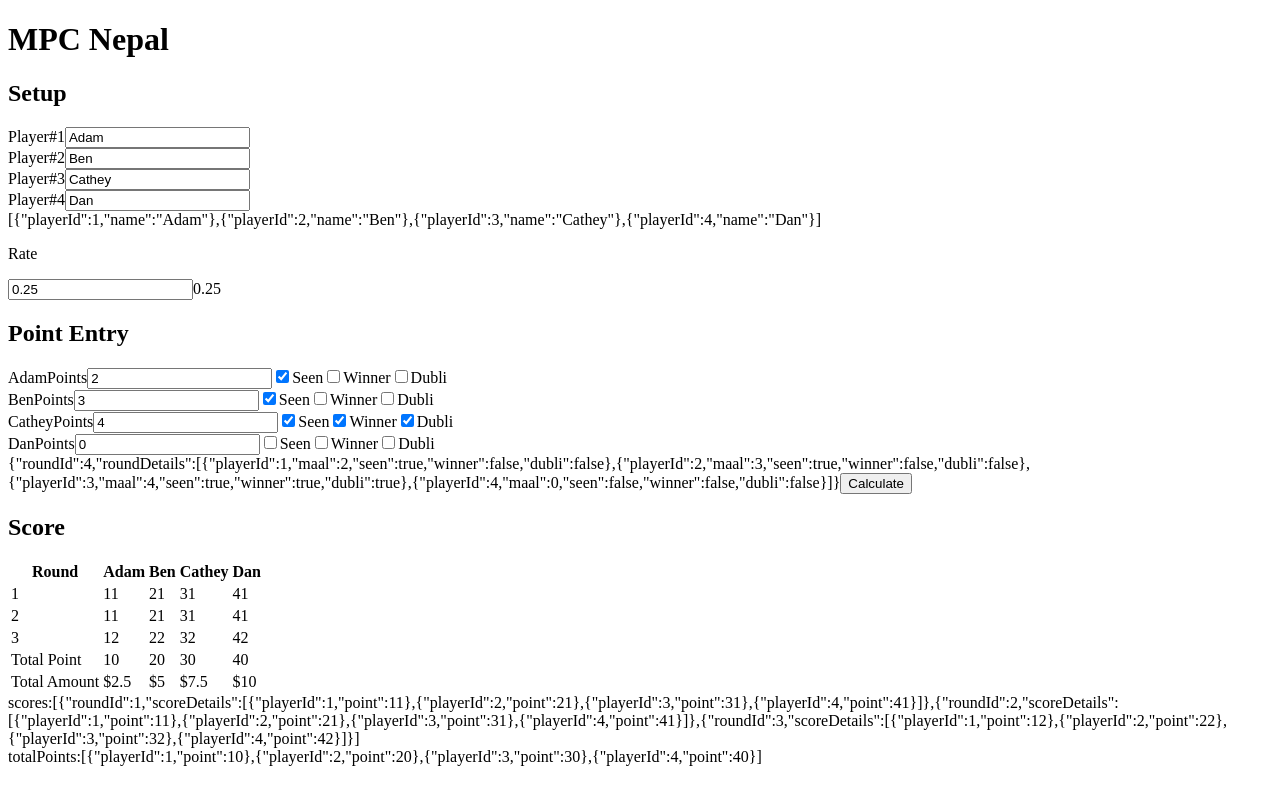
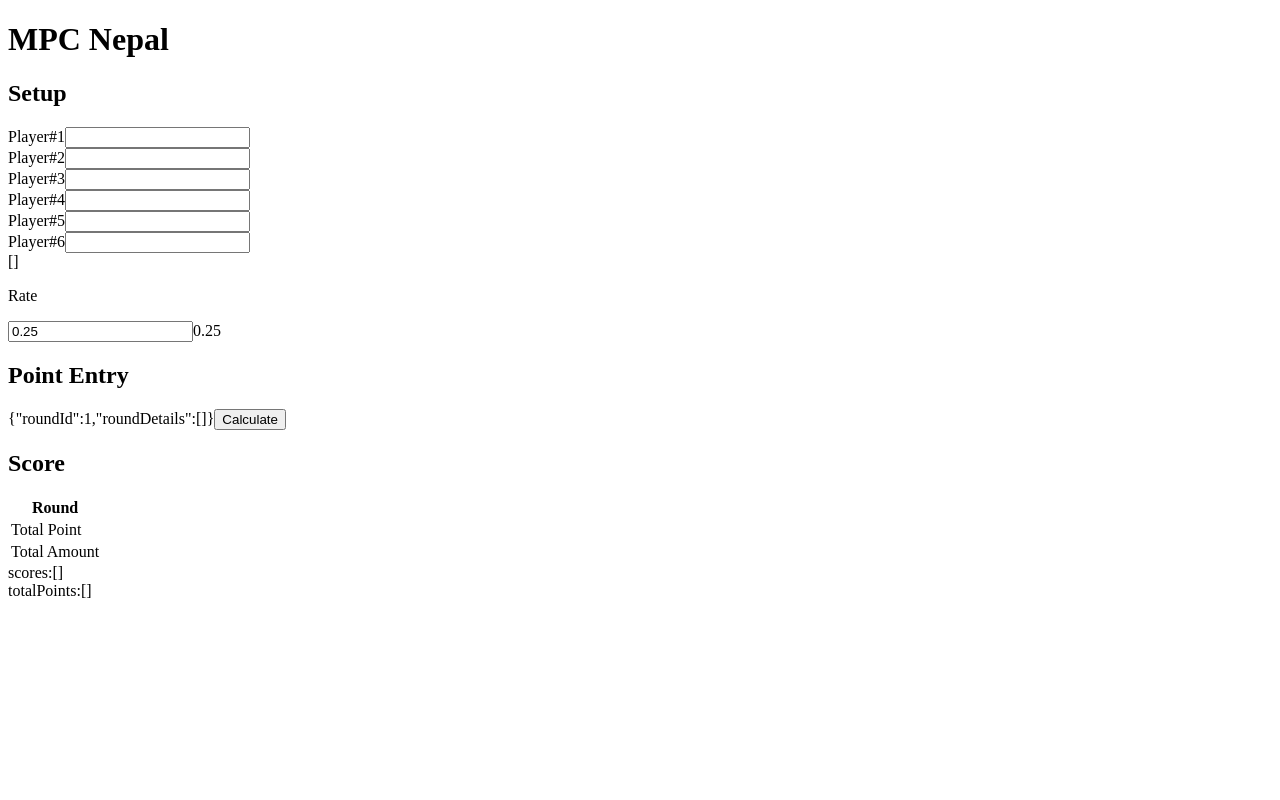
Before and after one commit to dangol-apps/mpc-nepal, a React (Create React App) app: page / in a window 1280 px wide. Built offline with nearby package versions, Linux system fonts and the light colour scheme.

Commit message:
refactor Maal and winner entry point

```diff
--- a/src/App.tsx
+++ b/src/App.tsx
@@ -13,14 +13,13 @@ const App = () => {
   const [rate, setRate] = useState<number>(initialRate);
   const [rounds, setRounds] = useState<Round[]>(initialRounds);
   const [totalPoints, setTotalPoints] = useState<ScoreDetail[]>(initialTotalPoints);
-  const [round, setRound] = useState<Round>(initialRound);
   const [scores, setScores] = useState<Score[]>(initialScores);
 
   return (
     <>
       <Header title='MPC Nepal'></Header >
       <Setup {...{ players, setPlayers, rate, setRate }}></Setup>
-      <Calculator {...{ players, round, setRound, scores, setScores, totalPoints, setTotalPoints }}></Calculator>
+      <Calculator {...{ players, scores, setScores, totalPoints, setTotalPoints, initialRound }}></Calculator>
       <Result {...{ players, rate, scores, totalPoints }}></Result>
     </>
   )
--- a/src/components/Calculator.tsx
+++ b/src/components/Calculator.tsx
@@ -1,51 +1,55 @@
-import { Dispatch, SetStateAction } from "react";
+import { Dispatch, SetStateAction, useState } from "react";
 import { Player, Round, RoundDetail, Score, ScoreDetail } from "../models";
 
-const Calculator = ({ players, round, setRound, scores, setScores, totalPoints, setTotalPoints }
+const Calculator = ({ players, scores, setScores, totalPoints, setTotalPoints, initialRound }
     : {
         players: Player[],
-        round: Round, setRound: Dispatch<SetStateAction<Round>>,
-        scores: Score[], setScores: Dispatch<SetStateAction<Score[]>>
-        totalPoints: ScoreDetail[], setTotalPoints: Dispatch<SetStateAction<ScoreDetail[]>>
+        scores: Score[], setScores: Dispatch<SetStateAction<Score[]>>,
+        totalPoints: ScoreDetail[], setTotalPoints: Dispatch<SetStateAction<ScoreDetail[]>>,
+        initialRound: Round
+
     }) => {
+    const [round, setRound] = useState<Round>(initialRound);
+
     const handlePointInputChange = (id: number, e: any) => {
-        const updatedRound = {
-            roundId: round.roundId,
-            roundDetails: round.roundDetails.map(roundDetail =>
-                roundDetail.playerId === id ?
-                    { ...roundDetail, maal: Number(e.target.value) } : roundDetail)
-        };
-        setRound(updatedRound);
-    }
-    //TODO: combine Inputchanges into single function
-    const handleSeenInputChange = (id: number, e: any) => {
-        const updatedRound = {
-            roundId: round.roundId,
-            roundDetails: round.roundDetails.map(roundDetail =>
-                roundDetail.playerId === id ?
-                    { ...roundDetail, seen: e.target.checked } : roundDetail)
-        };
-        setRound(updatedRound);
+        setRound(prevRound => ({
+            ...prevRound,
+            roundDetails: prevRound.roundDetails.some(roundDetail => roundDetail.playerId === id) ?
+                // Update existing
+                prevRound.roundDetails.map(roundDetail =>
+                    roundDetail.playerId === id ?
+                        { ...roundDetail, maal: e.target.value } :
+                        roundDetail)
+                :
+                // Create new if not exists
+                [...prevRound.roundDetails,
+                { playerId: id, maal: e.target.value, seen: false, winner: false, dubli: false }]
+        }));
     }
 
-    const handleWinnerInputChange = (id: number, e: any) => {
-        const updatedRound = {
-            roundId: round.roundId,
-            roundDetails: round.roundDetails.map(roundDetail =>
-                roundDetail.playerId === id ?
-                    { ...roundDetail, winner: e.target.checked } : roundDetail)
-        };
-        setRound(updatedRound);
-    }
-
-    const handleDubliInputChange = (id: number, e: any) => {
-        const updatedRound = {
-            roundId: round.roundId,
-            roundDetails: round.roundDetails.map(roundDetail =>
-                roundDetail.playerId === id ?
-                    { ...roundDetail, dubli: e.target.checked } : roundDetail)
-        };
-        setRound(updatedRound);
+    const handleCheckboxInputChange = (id: number, checkboxName: string, e: any) => {
+        setRound(prevRound => ({
+            ...prevRound,
+            roundDetails: prevRound.roundDetails.some(roundDetail => roundDetail.playerId === id) ?
+                // Update existing
+                prevRound.roundDetails.map(roundDetail =>
+                    roundDetail.playerId === id ?
+                        {
+                            ...roundDetail,
+                            [checkboxName.toLowerCase()]: e.target.checked
+                        } :
+                        roundDetail)
+                :
+                // Create new if not exists
+                [...prevRound.roundDetails,
+                {
+                    playerId: id,
+                    maal: 0,
+                    seen: checkboxName.toLowerCase() === 'seen' && e.target.checked,
+                    winner: checkboxName.toLowerCase() === 'winner' && e.target.checked,
+                    dubli: checkboxName.toLowerCase() === 'dubli' && e.target.checked
+                }]
+        }));
     }
 
     const centerCalculation = (round: Round): Score => {
@@ -125,32 +129,31 @@ const Calculator = ({ players, round, setRound, scores, setScores, totalPoints,
 
     }
 
+    const renderCheckbox = (checkboxName: string, playerId: number, value: boolean) => (
+        <div key={checkboxName}>
+            <input
+                key={checkboxName}
+                checked={value}
+                onChange={(e) => handleCheckboxInputChange(playerId, checkboxName, e)} type="checkbox" />
+            {checkboxName}
+        </div>
+    )
+
     return (<>
         <h2>Point Entry</h2>
         {
             players.map(player => (
                 <div key={player.playerId}>
                     {player.name}
-                    Points
+                    Maal
                     <input
                         key={player.playerId}
                         value={round.roundDetails.find(score => score.playerId === player.playerId)?.maal}
                         onChange={(e) => handlePointInputChange(player.playerId, e)}
                     />
-
-                    <input
-                        checked={round.roundDetails.find(roundDetail => roundDetail.playerId === player.playerId)?.seen}
-                        onChange={(e) => handleSeenInputChange(player.playerId, e)} type="checkbox" />
-                    Seen
-
-                    <input
-                        checked={round.roundDetails.find(roundDetail => roundDetail.playerId === player.playerId)?.winner}
-                        onChange={(e) => handleWinnerInputChange(player.playerId, e)} type="checkbox" />
-                    Winner
-                    <input
-                        checked={round.roundDetails.find(roundDetail => roundDetail.playerId === player.playerId)?.dubli}
-                        onChange={(e) => handleDubliInputChange(player.playerId, e)} type="checkbox" />
-                    Dubli
+                    {renderCheckbox('Seen', player.playerId, round.roundDetails.find(roundDetail => roundDetail.playerId === player.playerId)?.seen ?? false)}
+                    {renderCheckbox('Winner', player.playerId, round.roundDetails.find(roundDetail => roundDetail.playerId === player.playerId)?.winner ?? false)}
+                    {renderCheckbox('Dubli', player.playerId, round.roundDetails.find(roundDetail => roundDetail.playerId === player.playerId)?.dubli ?? false)}
                 </div>
             ))
         }
--- a/src/components/Setup.tsx
+++ b/src/components/Setup.tsx
@@ -2,30 +2,43 @@
 import { Dispatch, SetStateAction } from "react";
 import { Player } from "../models";
 
-const Setup = ({ players, setPlayers, rate, setRate }: { players: Player[], setPlayers: Dispatch<SetStateAction<Player[]>>, rate: number, setRate: Dispatch<SetStateAction<number>> }) => {
+const Setup = ({ players, setPlayers, rate, setRate }
+    : {
+        players: Player[], setPlayers: Dispatch<SetStateAction<Player[]>>,
+        rate: number, setRate: Dispatch<SetStateAction<number>>
+    }) => {
     const handleNameInputChange = (id: number, e: any) => {
+        if (!players.some(player => player.playerId === id)) {
+            setPlayers([...players, { playerId: id, name: e.target.value }]);
+        }
+
         const currentPlayer = players.find(player => player.playerId === id);
         if (currentPlayer) {
             const updatedPlayer: Player = { ...currentPlayer, name: e.target.value };
-            setPlayers(prevPlayers =>
-                prevPlayers.map(player =>
-                    player.playerId === updatedPlayer.playerId ? updatedPlayer : player));
+            setPlayers(prevPlayers => prevPlayers.map(player => player.playerId === updatedPlayer.playerId ? updatedPlayer : player));
+        }
+    }
+
+    const handleNameInputBlur = (id: number, e: any) => {
+        if (e.target.value.trim() === '') {
+            setPlayers(players.filter(player => player.playerId !== id));
         }
     }
 
     const handleRateInputChange = (e: any) => {
         setRate(e.target.value);
     }
+
     const renderPlayerInput = (id: number) => (
         <div>
-            <div>
-                Player#{id}
-                <input
-                    id={String(id)}
-                    value={players.find(player => player.playerId === id)?.name}
-                    onChange={(e) => handleNameInputChange(id, e)} />
-            </div>
-        </div >
+            Player#{id}
+            <input
+                id={String(id)}
+                value={players.find(player => player.playerId === id)?.name ?? ''}
+                onChange={(e) => handleNameInputChange(id, e)}
+                onBlur={(e) => handleNameInputBlur(id, e)} />
+        </div>
+
     )
 
     return (<>
@@ -34,6 +47,8 @@ const Setup = ({ players, setPlayers, rate, setRate }: { players: Player[], setP
         {renderPlayerInput(2)}
         {renderPlayerInput(3)}
         {renderPlayerInput(4)}
+        {renderPlayerInput(5)}
+        {renderPlayerInput(6)}
         {JSON.stringify(players)}
 
         <p>Rate</p>
--- a/src/seed.tsx
+++ b/src/seed.tsx
@@ -2,81 +2,88 @@ import { Player, Round, Score, ScoreDetail } from "./models";
 
 export const seedData = () => {
     const initialPlayers: Player[] = [
-        { playerId: 1, name: 'Adam' },
-        { playerId: 2, name: 'Ben' },
-        { playerId: 3, name: 'Cathey' },
-        { playerId: 4, name: 'Dan' }
+        // { playerId: 1, name: 'Adam' },
+        // { playerId: 2, name: 'Ben' },
+        // { playerId: 3, name: 'Cathey' },
+        // { playerId: 4, name: 'Dan' },
+        // { playerId: 5, name: 'Dan' },
+        // { playerId: 6, name: 'Dan' },
     ];
     const initialRate = 0.25;
-    const initialRounds: Round[] = [{
+
+    const initialRounds: Round[] = [
+        // {
+        //     roundId: 1,
+        //     roundDetails: [
+        //         { playerId: 1, maal: 10, seen: true, winner: true, dubli: false },
+        //         { playerId: 2, maal: 5, seen: true, winner: false, dubli: false },
+        //         { playerId: 3, maal: 0, seen: false, winner: false, dubli: false },
+        //         { playerId: 4, maal: 0, seen: false, winner: false, dubli: false },
+        //     ]
+        // }, {
+        //     roundId: 2,
+        //     roundDetails: [
+        //         { playerId: 1, maal: 0, seen: false, winner: false, dubli: false },
+        //         { playerId: 2, maal: 15, seen: true, winner: true, dubli: false },
+        //         { playerId: 3, maal: 5, seen: false, winner: false, dubli: false },
+        //         { playerId: 4, maal: 8, seen: true, winner: false, dubli: false },
+        //     ]
+        // }, {
+        //     roundId: 3,
+        //     roundDetails: [
+        //         { playerId: 1, maal: 8, seen: true, winner: false, dubli: false },
+        //         { playerId: 2, maal: 5, seen: true, winner: false, dubli: false },
+        //         { playerId: 3, maal: 2, seen: true, winner: true, dubli: false },
+        //         { playerId: 4, maal: 4, seen: true, winner: false, dubli: false },
+        //     ]
+        // }
+    ];
+
+    const initialRound: Round = {
         roundId: 1,
         roundDetails: [
-            { playerId: 1, maal: 10, seen: true, winner: true, dubli: false },
-            { playerId: 2, maal: 5, seen: true, winner: false, dubli: false },
-            { playerId: 3, maal: 0, seen: false, winner: false, dubli: false },
-            { playerId: 4, maal: 0, seen: false, winner: false, dubli: false },
-        ]
-    }, {
-        roundId: 2,
-        roundDetails: [
-            { playerId: 1, maal: 0, seen: false, winner: false, dubli: false },
-            { playerId: 2, maal: 15, seen: true, winner: true, dubli: false },
-            { playerId: 3, maal: 5, seen: false, winner: false, dubli: false },
-            { playerId: 4, maal: 8, seen: true, winner: false, dubli: false },
-        ]
-    }, {
-        roundId: 3,
-        roundDetails: [
-            { playerId: 1, maal: 8, seen: true, winner: false, dubli: false },
-            { playerId: 2, maal: 5, seen: true, winner: false, dubli: false },
-            { playerId: 3, maal: 2, seen: true, winner: true, dubli: false },
-            { playerId: 4, maal: 4, seen: true, winner: false, dubli: false },
-        ]
-    }];
-
-    const initialRound: Round = {
-        roundId: 4,
-        roundDetails: [
-            { playerId: 1, maal: 2, seen: true, winner: false, dubli: false },
-            { playerId: 2, maal: 3, seen: true, winner: false, dubli: false },
-            { playerId: 3, maal: 4, seen: true, winner: true, dubli: true },
-            { playerId: 4, maal: 0, seen: false, winner: false, dubli: false },
+            //{ playerId: 1, maal: 0, seen: false, winner: false, dubli: false },
+            // { playerId: 2, maal: 3, seen: true, winner: false, dubli: false },
+            // { playerId: 3, maal: 4, seen: true, winner: true, dubli: true },
+            // { playerId: 4, maal: 0, seen: false, winner: false, dubli: false },
         ]
     };
 
-    const initialScores: Score[] = [{
-        roundId: 1,
-        scoreDetails: [
-            { playerId: 1, point: 11 },
-            { playerId: 2, point: 21 },
-            { playerId: 3, point: 31 },
-            { playerId: 4, point: 41 },
-        ]
-    },
-    {
-        roundId: 2,
-        scoreDetails: [
-            { playerId: 1, point: 11 },
-            { playerId: 2, point: 21 },
-            { playerId: 3, point: 31 },
-            { playerId: 4, point: 41 },
-        ]
-    },
-    {
-        roundId: 3,
-        scoreDetails: [
-            { playerId: 1, point: 12 },
-            { playerId: 2, point: 22 },
-            { playerId: 3, point: 32 },
-            { playerId: 4, point: 42 },
-        ]
-    },];
+    const initialScores: Score[] = [
+        // {
+        //     roundId: 1,
+        //     scoreDetails: [
+        //         { playerId: 1, point: 11 },
+        //         { playerId: 2, point: 21 },
+        //         { playerId: 3, point: 31 },
+        //         { playerId: 4, point: 41 },
+        //     ]
+        // },
+        // {
+        //     roundId: 2,
+        //     scoreDetails: [
+        //         { playerId: 1, point: 11 },
+        //         { playerId: 2, point: 21 },
+        //         { playerId: 3, point: 31 },
+        //         { playerId: 4, point: 41 },
+        //     ]
+        // },
+        // {
+        //     roundId: 3,
+        //     scoreDetails: [
+        //         { playerId: 1, point: 12 },
+        //         { playerId: 2, point: 22 },
+        //         { playerId: 3, point: 32 },
+        //         { playerId: 4, point: 42 },
+        //     ]
+        // },
+    ];
 
     const initialTotalPoints: ScoreDetail[] = [
-        { playerId: 1, point: 10 },
-        { playerId: 2, point: 20 },
-        { playerId: 3, point: 30 },
-        { playerId: 4, point: 40 },
+        // { playerId: 1, point: 10 },
+        // { playerId: 2, point: 20 },
+        // { playerId: 3, point: 30 },
+        // { playerId: 4, point: 40 },
     ];
     return { initialPlayers, initialRate, initialRounds, initialTotalPoints, initialRound, initialScores };
 }
```
